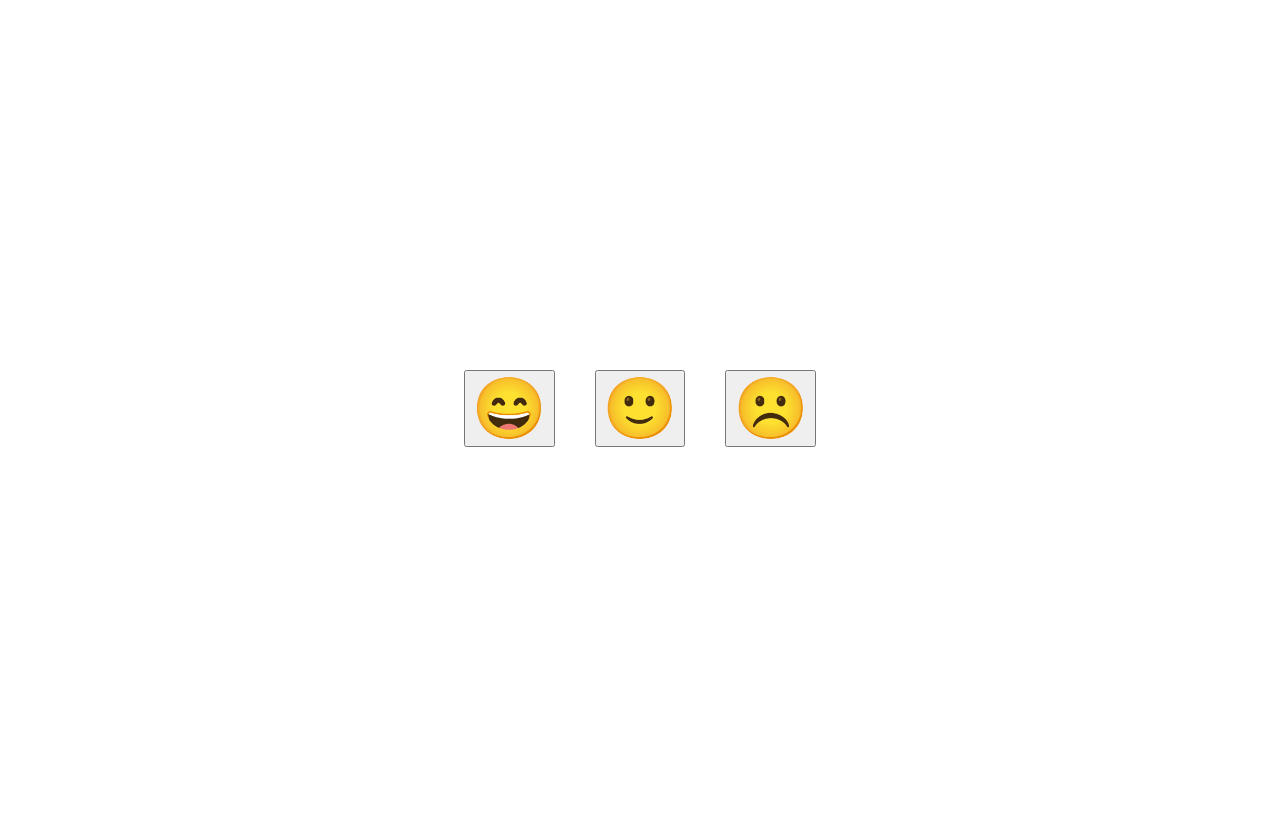
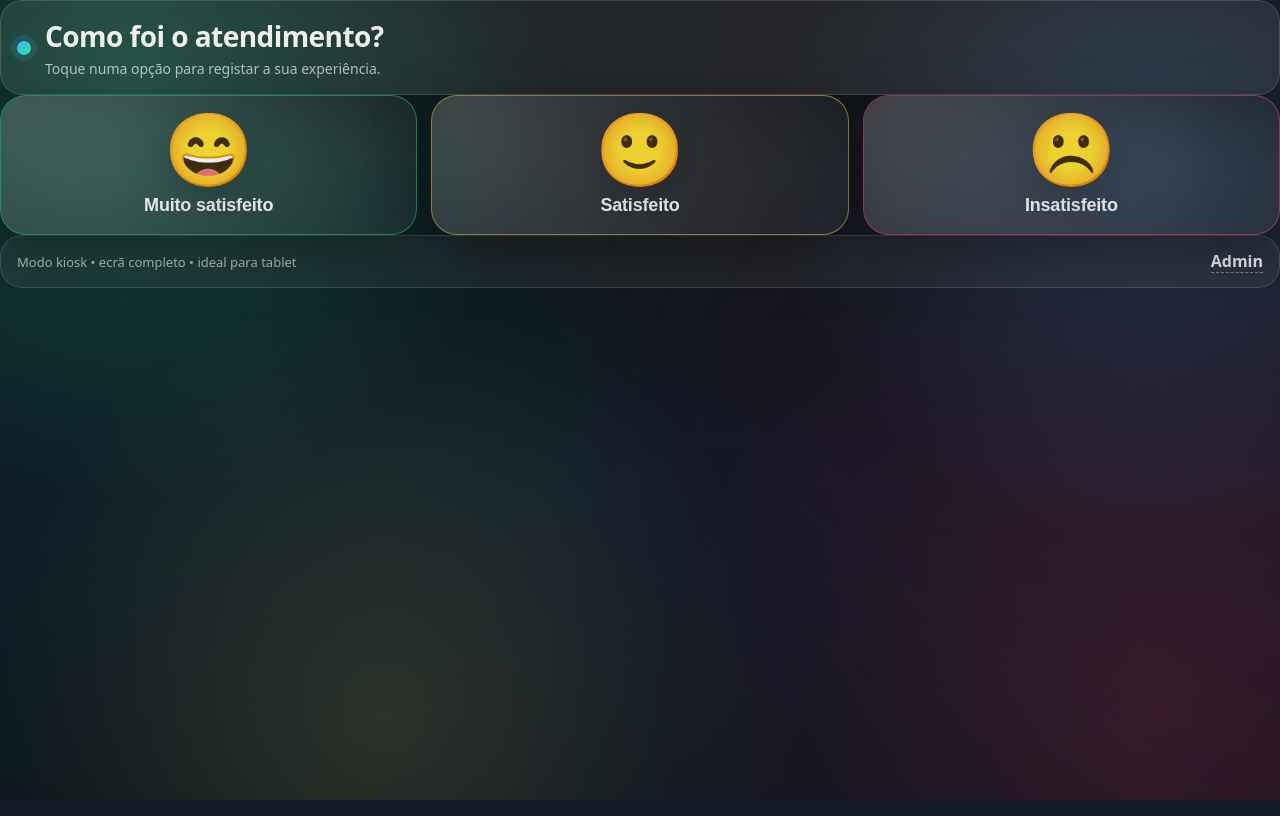
Before and after one commit to Vieira1-1/feedback-app, a Flask app: page / in a window 1280 px wide. Run offline with Flask 3, Linux system fonts and the light colour scheme.

Commit message:
Refactor kiosk.html for improved structure and styles

```diff
--- a/templates/kiosk.html
+++ b/templates/kiosk.html
@@ -1,27 +1,57 @@
 <!doctype html>
 <html lang="pt">
 <head>
-<meta charset="utf-8">
-<meta name="viewport" content="width=device-width, initial-scale=1">
-<title>Feedback</title>
-<style>
-body{display:flex;justify-content:center;align-items:center;height:100vh;font-family:Arial}
-button{font-size:60px;margin:20px}
-</style>
+  <meta charset="utf-8" />
+  <meta name="viewport" content="width=device-width, initial-scale=1" />
+  <title>Feedback</title>
+  <link rel="stylesheet" href="/static/style.css" />
 </head>
-<body>
-<button onclick="send('MUITO_SATISFEITO')">😄</button>
-<button onclick="send('SATISFEITO')">🙂</button>
-<button onclick="send('INSATISFEITO')">☹️</button>
 
-<script>
-function send(grau){
- fetch('/api/feedback',{
-  method:'POST',
-  headers:{'Content-Type':'application/json'},
-  body:JSON.stringify({grau})
- }).then(()=>alert('Obrigado!'))
-}
-</script>
+<body class="kiosk">
+  <div class="bg-pattern"></div>
+
+  <main class="kio">
+    <header class="kiosk-header">
+      <div class="brand-dot"></div>
+      <div>
+        <h1>Como foi o atendimento?</h1>
+        <p>Toque numa opção para registar a sua experiência.</p>
+      </div>
+    </header>
+
+    <section class="kiosk-grid" aria-label="Escolha de satisfação">
+      <button class="kiosk-btn very-happy" data-grau="MUITO_SATISFEITO" aria-label="Muito satisfeito">
+        <span class="emoji">😄</span>
+        <span class="label">Muito satisfeito</span>
+      </button>
+
+      <button class="kiosk-btn happy" data-grau="SATISFEITO" aria-label="Satisfeito">
+        <span class="emoji">🙂</span>
+        <span class="label">Satisfeito</span>
+      </button>
+
+      <button class="kiosk-btn sad" data-grau="INSATISFEITO" aria-label="Insatisfeito">
+        <span class="emoji">☹️</span>
+        <span class="label">Insatisfeito</span>
+      </button>
+    </section>
+
+    <footer class="kiosk-footer">
+      <span class="hint">Modo kiosk • ecrã completo • ideal para tablet</span>
+      <a class="admin-link" href="/admin">Admin</a>
+    </footer>
+  </main>
+
+  <div id="toast" class="toast" aria-live="polite">
+    <div class="toast-inner">
+      <div class="toast-icon">✅</div>
+      <div>
+        <div class="toast-title">Obrigado!</div>
+        <div class="toast-sub">O seu feedback foi registado.</div>
+      </div>
+    </div>
+  </div>
+
+  <script src="/static/kiosk.js"></script>
 </body>
 </html>
```
